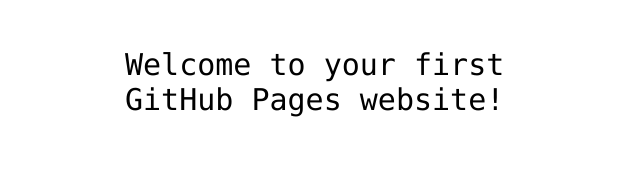
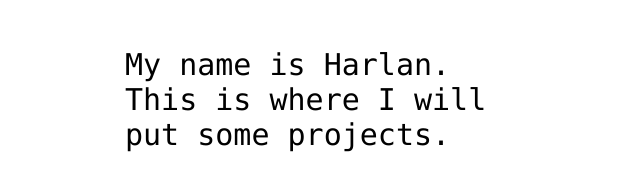
Before and after one commit to humanharlan/hello-world, a plain HTML site: page index.html in a window 1280 px wide. Shown: the part 341-532 px from the top of the page, without its empty margins (315-955 px from the left). Drawn offline with Linux system fonts and the light colour scheme.

Commit message:
Update index.html

```diff
--- a/index.html
+++ b/index.html
@@ -12,7 +12,7 @@
 <img src="https://octodex.github.com/images/daftpunktocat-thomas.gif" id="octocat" alt="octocat-gif" />
 
 <!-- Change this code here by copy and pasting your template on line 15 -->
-<p>Welcome to your first GitHub Pages website!</p>
+<p>My name is Harlan. This is where I will put some projects.</p>
 
 </body>
 </html>
```
